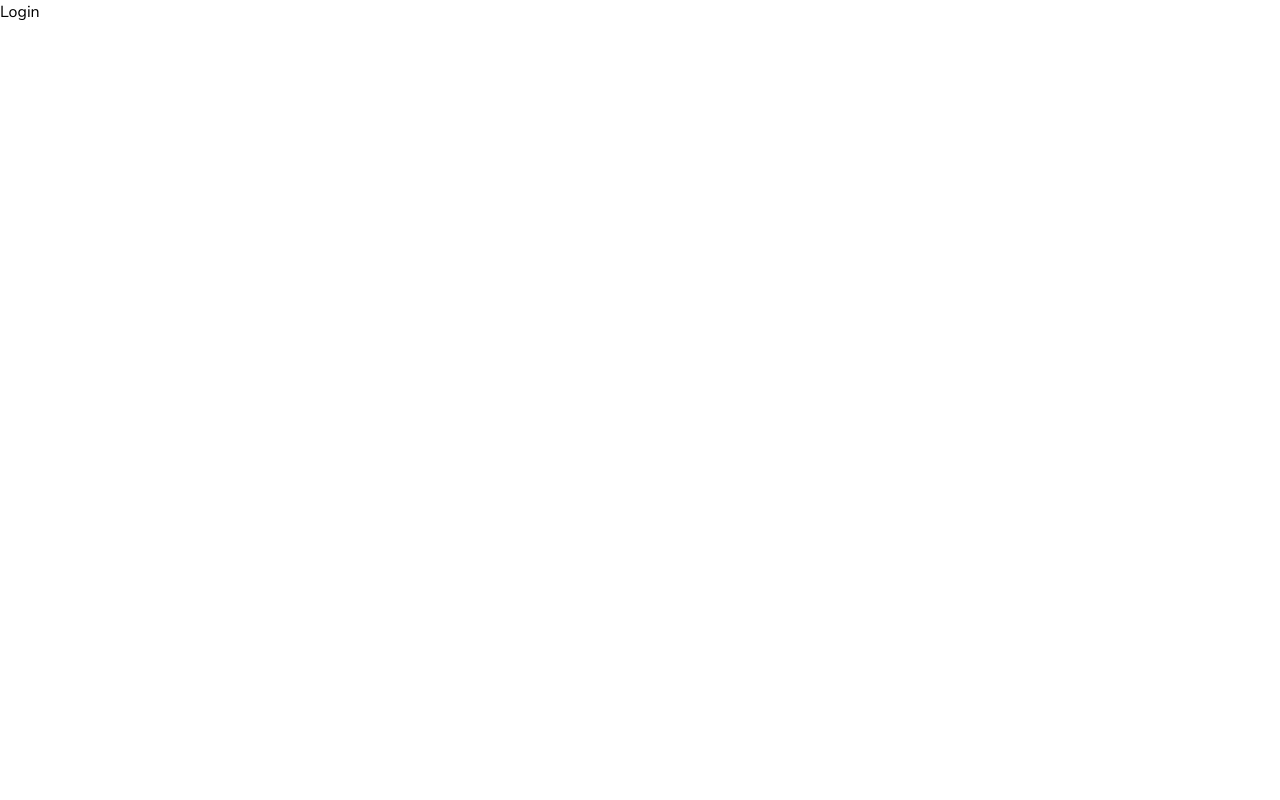
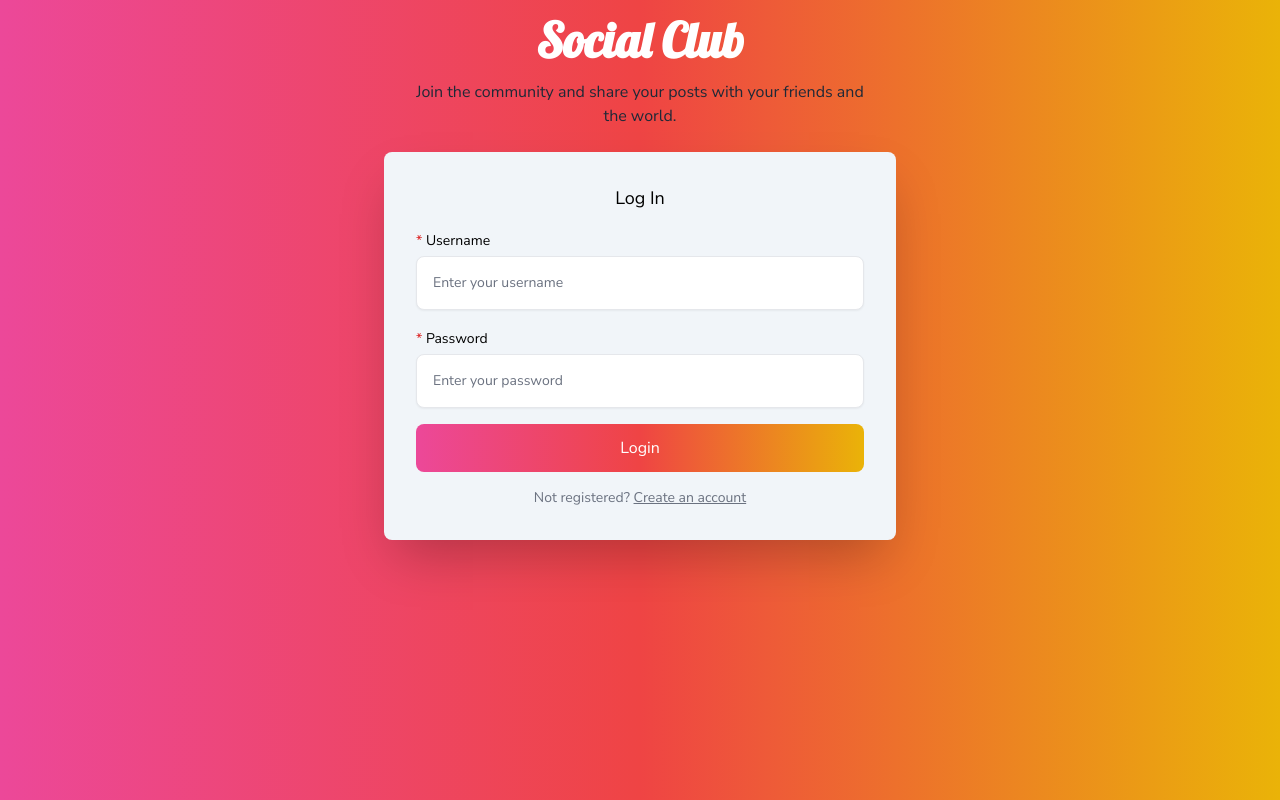
Before and after one commit to devkovmtl/socialize-client, a React (Create React App) app: page /login in a window 1280 px wide. Built offline with nearby package versions, Linux system fonts and the light colour scheme.

Commit message:
login page with form and useform

```diff
--- a/src/pages/Login.js
+++ b/src/pages/Login.js
@@ -1,5 +1,105 @@
+import { Link } from 'react-router-dom';
+import { useForm } from 'react-hook-form';
+import {
+  LabelForm,
+  InputField,
+  InputFieldError,
+  PageTitle,
+  PageDescription,
+} from '../components';
+import { FormRulesOptions } from '../constants';
+
 const Login = () => {
-  return <div>Login</div>;
+  const {
+    register,
+    handleSubmit,
+    formState: { errors },
+  } = useForm();
+
+  const onSubmit = (data) => {
+    console.log(data);
+  };
+
+  return (
+    <div className='min-h-screen min-w-screen-xl px-4 py-4 mx-auto sm:px-6 lg:px-8 bg-gradient-to-r from-pink-500 via-red-500 to-yellow-500'>
+      <div className='max-w-lg mx-auto'>
+        <PageTitle title='Social Club' color='text-white' />
+        <PageDescription
+          description='Join the community and share your posts with your friends and the world.'
+          color='text-gray-800'
+        />
+        <form
+          className='p-8 mt-6 mb-0 space-y-4 rounded-lg shadow-2xl bg-slate-100'
+          onSubmit={handleSubmit(onSubmit)}
+        >
+          <p className='text-center text-lg font-medium'>Log In</p>
+
+          <div>
+            <LabelForm
+              htmlFor='username'
+              labelName='Username'
+              isRequired={true}
+              errors={errors && errors.username}
+            />
+            <div className='relative mt-1'>
+              <InputField
+                type='text'
+                id='username'
+                name='username'
+                placeholder='Enter your username'
+                register={register}
+                errors={errors}
+                rules={FormRulesOptions.username}
+              />
+            </div>
+            {errors.username && (
+              <InputFieldError error={errors.username.message} />
+            )}
+          </div>
+          <div>
+            <LabelForm
+              htmlFor='password'
+              labelName='Password'
+              isRequired={true}
+              errors={errors && errors.password}
+            />
+
+            <div className='relative mt-1'>
+              <InputField
+                type='password'
+                id='password'
+                name='password'
+                placeholder='Enter your password'
+                register={register}
+                errors={errors}
+                rules={FormRulesOptions.password}
+              />
+            </div>
+            {errors.password && (
+              <InputFieldError error={errors.password.message} />
+            )}
+          </div>
+
+          {/* <p className='text-sm text-left text-gray-500'>
+            <Link to='/login'>Forgout Your Password?</Link>
+          </p> */}
+
+          <button
+            type='submit'
+            className='inline-block w-full px-8 py-3  bg-gradient-to-r from-pink-500 via-red-500 to-yellow-500 rounded-lg text-white active:text-opacity-75 focus:outline-none focus:ring'
+          >
+            Login
+          </button>
+          <p className='text-sm text-center text-gray-500'>
+            Not registered?{' '}
+            <Link className='underline' to='/register'>
+              Create an account
+            </Link>
+          </p>
+        </form>
+      </div>
+    </div>
+  );
 };
 
 export default Login;
```
